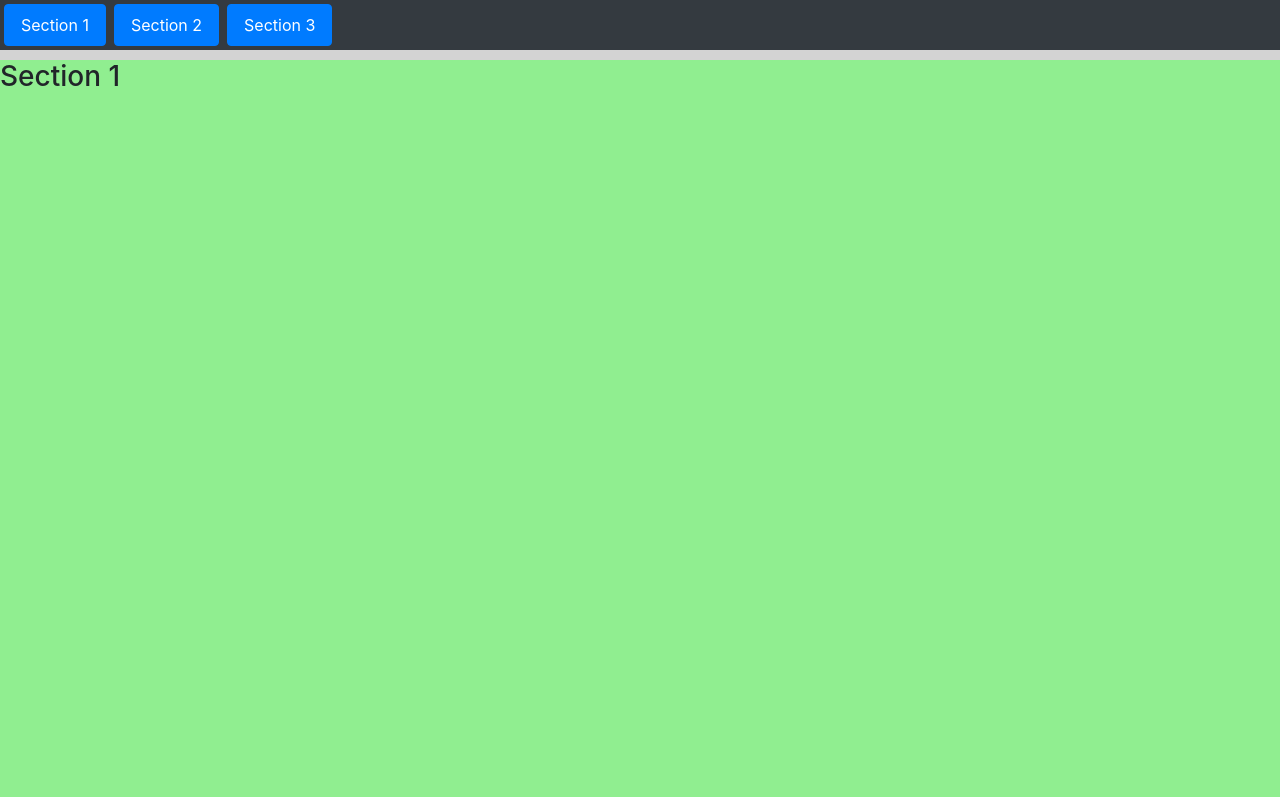
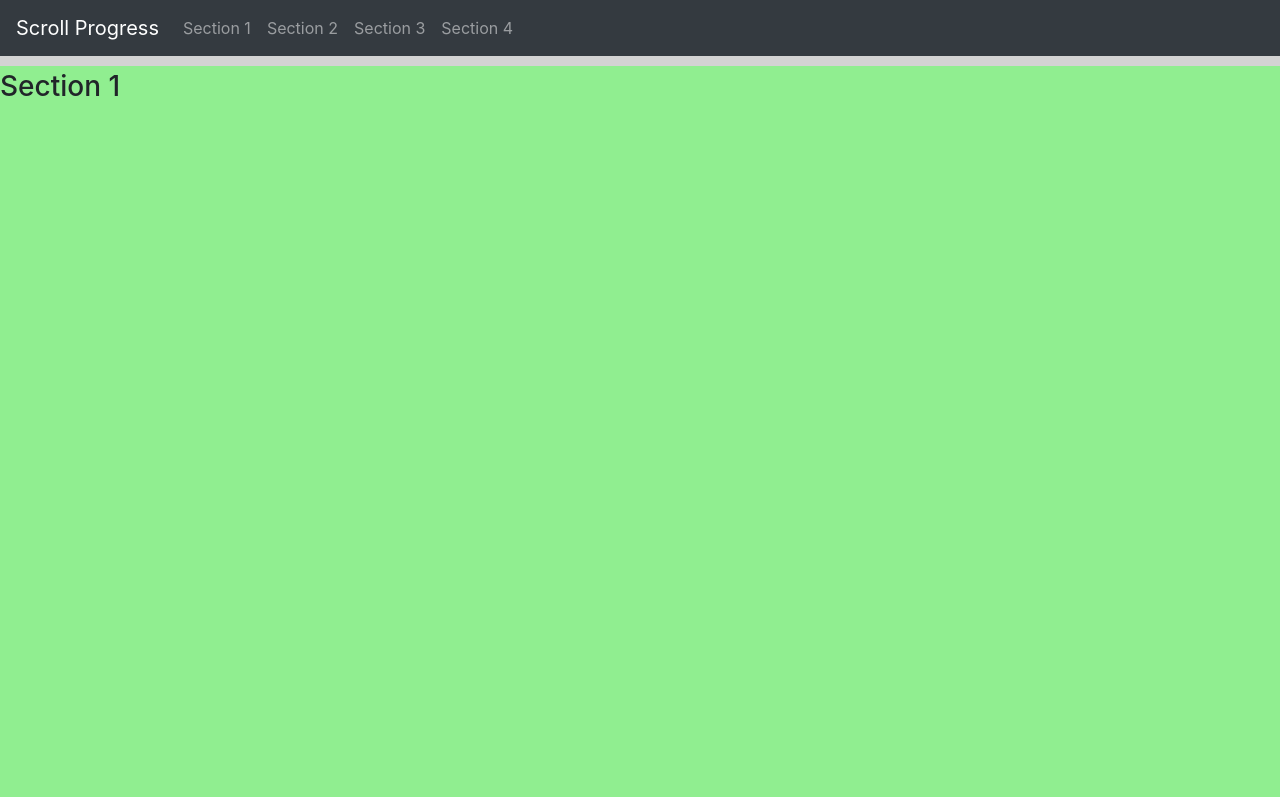
Before and after one commit to mppatterson84/scroll_progress, a plain HTML site: page index.html in a window 1280 px wide. Shown: the top 797 px of the page. Drawn offline with nearby package versions, Linux system fonts and the light colour scheme.

Commit message:
Update navigation

```diff
--- a/css/style.css
+++ b/css/style.css
@@ -15,12 +15,14 @@ main section:nth-of-type(3){
     background-color: lightsalmon;
 }
 main section h3{
-    padding-top: 60px;
+    padding-top: 70px;
 }
 
 .progressBar{
     height: 10px;
     width: 100%;
+    margin-top: 56px;
+    position: fixed;
     display: flex;
     flex-direction: row;
     background-color: lightgray;
--- a/index.html
+++ b/index.html
@@ -16,16 +16,45 @@
 
 <body>
 
-    <nav class="nav bg-dark fixed-top">
+    <nav class="navbar navbar-expand-md navbar-dark bg-dark fixed-top">
+        <a class="navbar-brand" href="#">Scroll Progress</a>
+        <button class="navbar-toggler" type="button" data-toggle="collapse" data-target="#navbarSupportedContent"
+            aria-controls="navbarSupportedContent" aria-expanded="false" aria-label="Toggle navigation">
+            <span class="navbar-toggler-icon"></span>
+        </button>
+
+        <div class="collapse navbar-collapse" id="navbarSupportedContent">
+            <ul class="navbar-nav mr-auto">
+                <li class="nav-item">
+                    <a class="nav-link" href="#section1">Section 1</a>
+                </li>
+                <li class="nav-item">
+                    <a class="nav-link" href="#section2">Section 2</a>
+                </li>
+                <li class="nav-item">
+                    <a class="nav-link" href="#section3">Section 3</a>
+                </li>
+                <li class="nav-item">
+                    <a class="nav-link" href="#section4">Section 4</a>
+                </li>
+            </ul>
+        </div>
+    </nav>
+
+    <div class="progressBar">
+        <div></div>
+    </div>
+
+    <!-- <nav class="nav bg-dark fixed-top">
         <a class="nav-link btn btn-primary m-1" href="#section1">Section 1</a>
         <a class="nav-link btn btn-primary m-1" href="#section2">Section 2</a>
         <a class="nav-link btn btn-primary m-1" href="#section3">Section 3</a>
+        <a class="nav-link btn btn-primary m-1" href="#section4">Section 4</a>
 
         <div class="progressBar">
             <div></div>
         </div>
-    </nav>
-
+    </nav> -->
 
     <main>
         <section id="section1">
```
